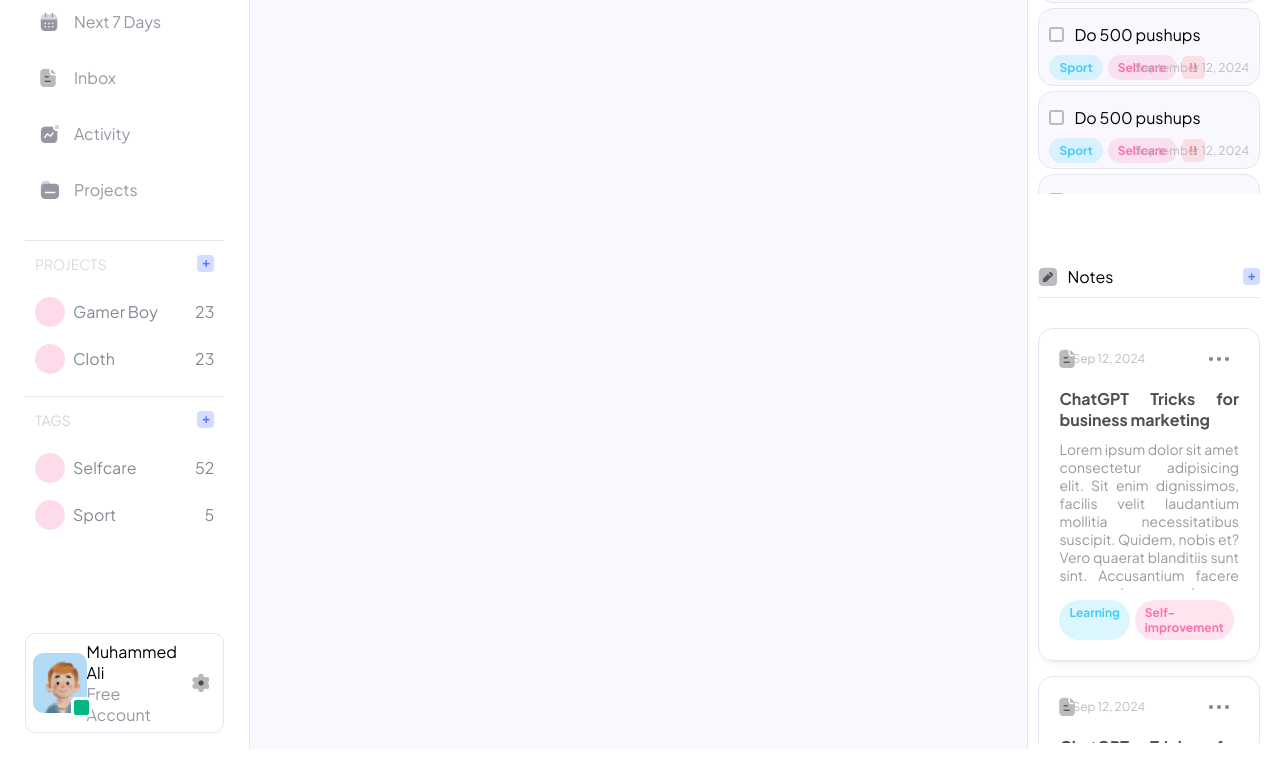
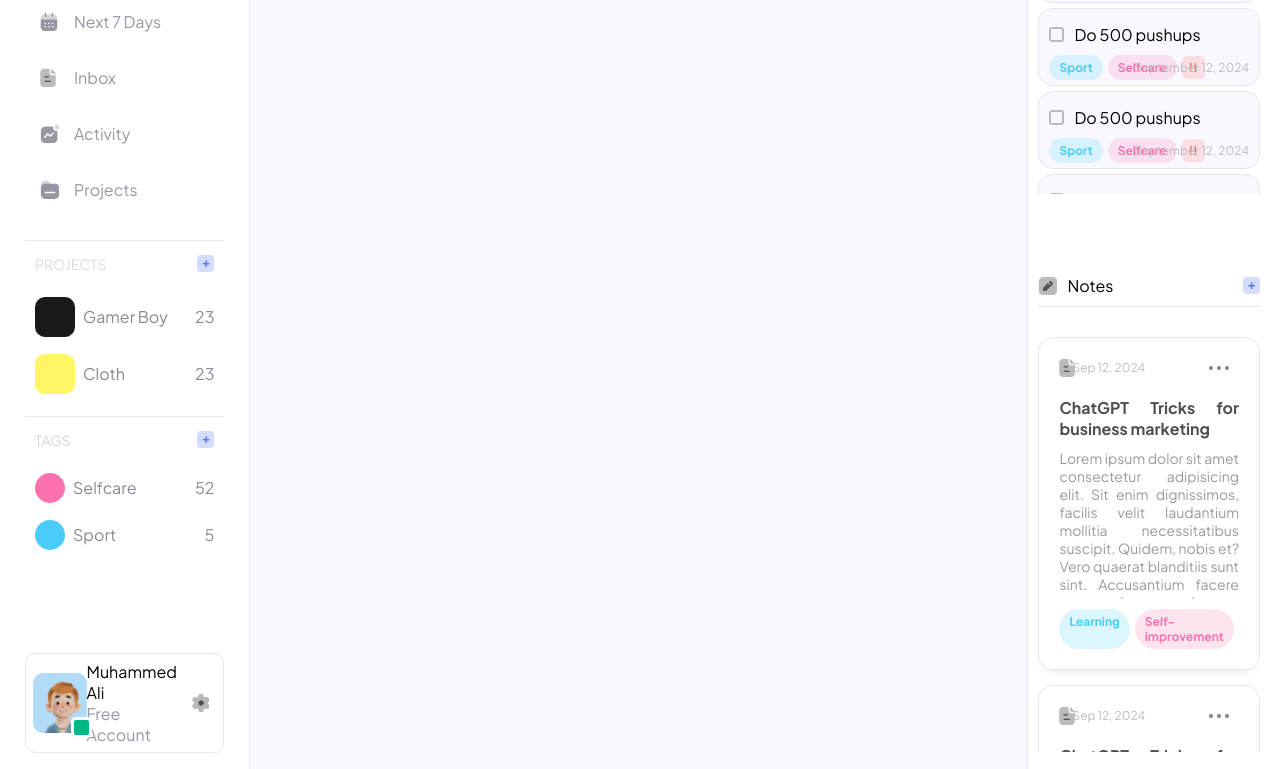
Before and after one commit to pepse3000/todo-list, a website built with webpack: page src/index.html in a window 1280 px wide. Shown: the part 173-942 px from the top of the page. Built offline with nearby package versions, Linux system fonts and the light colour scheme; files whose address does not match are found by name.

Commit message:
add avatars to projects, add separate colors to tags

```diff
--- a/src/styles.css
+++ b/src/styles.css
@@ -266,6 +266,32 @@ button:nth-child(5).active {
     margin-bottom: 15px;
 }
 
+.project-element .img-holder {
+    border-radius: 10px;
+    width: 40px;
+    height: 40px;
+}
+
+#p1 .img-holder {
+    background: url(./proj_avatars/1.png);
+    background-size: contain;
+    background-color: #1a1a1a;
+}
+
+#p2 .img-holder {
+    background: url(./proj_avatars/2.png);
+    background-size: contain;
+    background-color: #fff565;
+}
+
+#t1 .img-holder {
+    background: #FD71AF;
+}
+
+#t2 .img-holder {
+    background: #49CCF9;
+}
+
 .img-holder {
     width: 30px;
     height: 30px;
```
